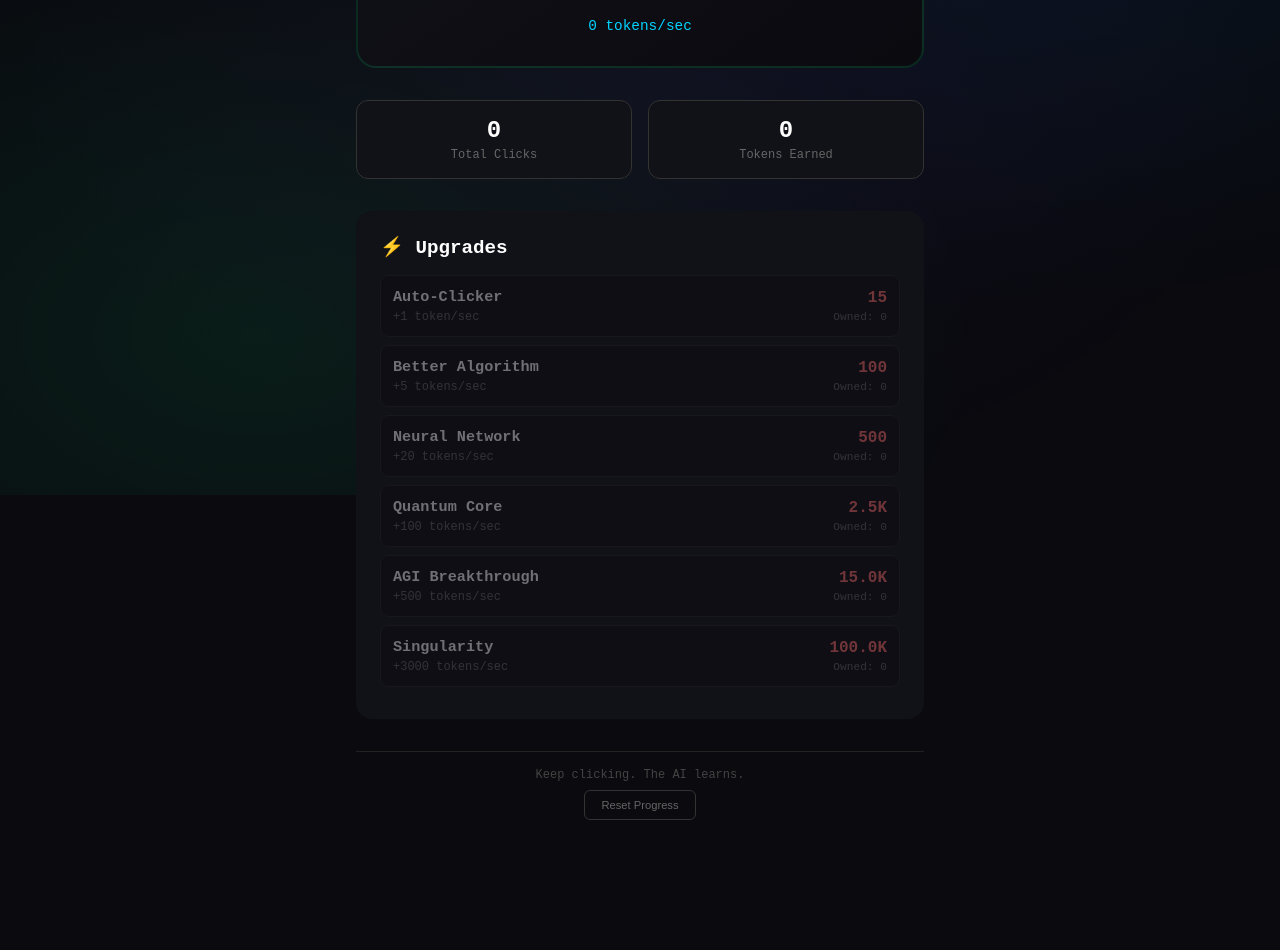
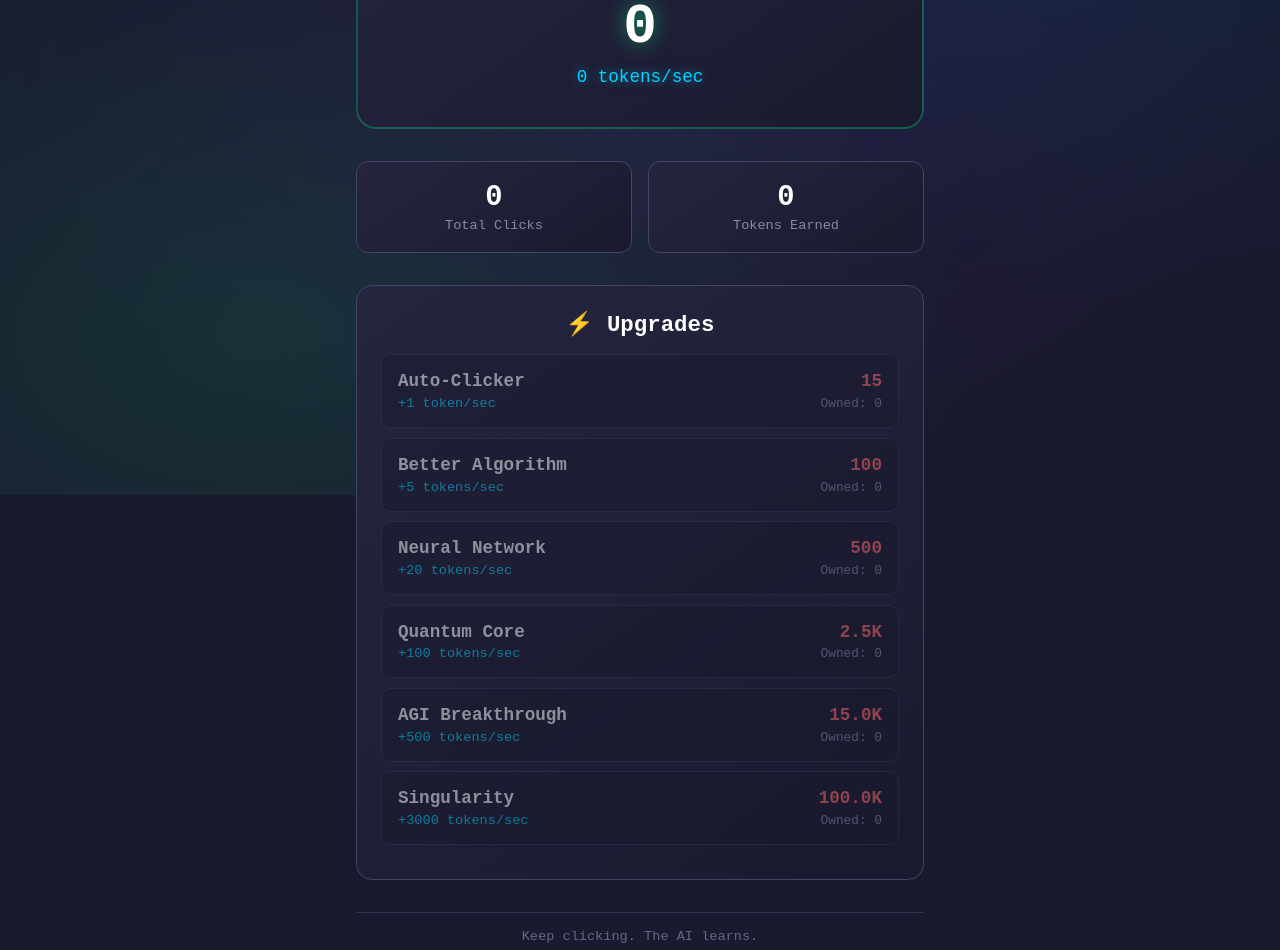
Before and after one commit to ZeroPointOneAI/clickflow-game, a plain HTML site: page index.html in a window 1280 px wide. Shown: the part 305-1255 px from the top of the page. Before the commit the page ends 1157 px from the top, so only its background shows below. Drawn offline with Linux system fonts and the light colour scheme.

Commit message:
Lighter, brighter design

```diff
--- a/index.html
+++ b/index.html
@@ -8,7 +8,7 @@
         * { margin: 0; padding: 0; box-sizing: border-box; }
         body {
             font-family: 'SF Mono', 'Fira Code', monospace;
-            background: #0a0a0f;
+            background: #1a1a2e;
             color: #00ff88;
             min-height: 100vh;
             overflow-x: hidden;
@@ -18,9 +18,9 @@
             position: fixed;
             top: 0; left: 0; right: 0; bottom: 0;
             background:
-                radial-gradient(ellipse at 20% 80%, rgba(0,255,136,0.08) 0%, transparent 50%),
-                radial-gradient(ellipse at 80% 20%, rgba(0,150,255,0.08) 0%, transparent 50%),
-                radial-gradient(ellipse at 50% 50%, rgba(138,43,226,0.05) 0%, transparent 70%);
+                radial-gradient(ellipse at 20% 80%, rgba(0,255,136,0.1) 0%, transparent 50%),
+                radial-gradient(ellipse at 80% 20%, rgba(0,150,255,0.1) 0%, transparent 50%),
+                radial-gradient(ellipse at 50% 50%, rgba(138,43,226,0.08) 0%, transparent 70%);
             pointer-events: none;
             z-index: 0;
         }
@@ -35,25 +35,26 @@
         }
 
         h1 {
-            font-size: 2.5rem;
+            font-size: 3rem;
             margin-bottom: 0.5rem;
             background: linear-gradient(135deg, #00ff88, #00d4ff);
             -webkit-background-clip: text;
             -webkit-text-fill-color: transparent;
             background-clip: text;
+            text-shadow: 0 0 30px rgba(0,255,136,0.3);
         }
 
         .tagline {
-            color: #666;
+            color: #8888aa;
             margin-bottom: 2rem;
-            font-size: 0.9rem;
+            font-size: 1rem;
         }
 
         .click-area {
-            background: linear-gradient(145deg, #111118, #0a0a0f);
-            border: 2px solid #00ff8822;
+            background: linear-gradient(145deg, #252540, #1a1a2e);
+            border: 2px solid #00ff8844;
             border-radius: 20px;
-            padding: 2rem;
+            padding: 2.5rem;
             margin-bottom: 2rem;
             cursor: pointer;
             transition: all 0.15s ease;
@@ -62,9 +63,9 @@
         }
 
         .click-area:hover {
-            border-color: #00ff8855;
+            border-color: #00ff88;
             transform: scale(1.02);
-            box-shadow: 0 0 40px rgba(0,255,136,0.15);
+            box-shadow: 0 0 50px rgba(0,255,136,0.25);
         }
 
         .click-area:active {
@@ -72,26 +73,28 @@
         }
 
         .brain-icon {
-            font-size: 4rem;
+            font-size: 5rem;
             margin-bottom: 1rem;
             animation: pulse 2s ease-in-out infinite;
         }
 
         @keyframes pulse {
             0%, 100% { transform: scale(1); opacity: 1; }
-            50% { transform: scale(1.05); opacity: 0.8; }
+            50% { transform: scale(1.1); opacity: 0.85; }
         }
 
         .tokens {
-            font-size: 3rem;
+            font-size: 3.5rem;
             font-weight: bold;
-            color: #fff;
+            color: #ffffff;
             margin-bottom: 0.5rem;
+            text-shadow: 0 0 20px rgba(0,255,136,0.5);
         }
 
         .per-second {
-            font-size: 0.9rem;
+            font-size: 1.1rem;
             color: #00d4ff;
+            text-shadow: 0 0 10px rgba(0,212,255,0.5);
         }
 
         .stats {
@@ -102,69 +105,72 @@
         }
 
         .stat-box {
-            background: #111118;
-            border: 1px solid #333;
+            background: linear-gradient(145deg, #252540, #1a1a2e);
+            border: 1px solid #444466;
             border-radius: 12px;
-            padding: 1rem;
+            padding: 1.2rem;
         }
 
         .stat-value {
-            font-size: 1.5rem;
+            font-size: 1.8rem;
             font-weight: bold;
-            color: #fff;
+            color: #ffffff;
         }
 
         .stat-label {
-            font-size: 0.75rem;
-            color: #666;
+            font-size: 0.85rem;
+            color: #8888aa;
             margin-top: 0.25rem;
         }
 
         .upgrades {
-            background: #111118;
+            background: linear-gradient(145deg, #252540, #1a1a2e);
             border-radius: 16px;
             padding: 1.5rem;
             text-align: left;
+            border: 1px solid #444466;
         }
 
         .upgrades h2 {
-            font-size: 1.2rem;
+            font-size: 1.4rem;
             margin-bottom: 1rem;
-            color: #fff;
+            color: #ffffff;
+            text-align: center;
         }
 
         .upgrade {
             display: flex;
             justify-content: space-between;
             align-items: center;
-            padding: 0.75rem;
-            background: #0a0a0f;
-            border: 1px solid #222;
-            border-radius: 8px;
-            margin-bottom: 0.5rem;
+            padding: 1rem;
+            background: #1a1a2e;
+            border: 1px solid #333355;
+            border-radius: 10px;
+            margin-bottom: 0.6rem;
             cursor: pointer;
             transition: all 0.2s;
         }
 
         .upgrade:hover:not(.disabled) {
             border-color: #00ff88;
-            background: #0a0f0a;
+            background: #1a2a1a;
+            transform: translateX(5px);
         }
 
         .upgrade.disabled {
-            opacity: 0.4;
+            opacity: 0.5;
             cursor: not-allowed;
         }
 
         .upgrade-info h3 {
-            font-size: 0.95rem;
-            color: #fff;
-            margin-bottom: 0.25rem;
+            font-size: 1.1rem;
+            color: #ffffff;
+            margin-bottom: 0.3rem;
         }
 
         .upgrade-info p {
-            font-size: 0.75rem;
-            color: #666;
+            font-size: 0.85rem;
+            color: #00d4ff;
         }
 
         .upgrade-cost {
@@ -174,17 +180,13 @@
         .upgrade-cost .price {
             color: #ff6b6b;
             font-weight: bold;
-        }
-
-        .upgrade-cost .bonus {
-            font-size: 0.7rem;
-            color: #00ff88;
+            font-size: 1.1rem;
         }
 
         .upgrade-owned {
-            font-size: 0.7rem;
-            color: #666;
-            margin-top: 0.25rem;
+            font-size: 0.8rem;
+            color: #8888aa;
+            margin-top: 0.3rem;
         }
 
         .float {
@@ -192,36 +194,39 @@
             pointer-events: none;
             animation: floatUp 1s ease-out forwards;
             font-weight: bold;
-            font-size: 1.2rem;
+            font-size: 1.5rem;
+            color: #00ff88;
+            text-shadow: 0 0 10px #00ff88;
         }
 
         @keyframes floatUp {
-            0% { opacity: 1; transform: translateY(0); }
-            100% { opacity: 0; transform: translateY(-50px); }
+            0% { opacity: 1; transform: translateY(0) scale(1); }
+            100% { opacity: 0; transform: translateY(-60px) scale(1.2); }
         }
 
         footer {
             margin-top: 2rem;
             padding-top: 1rem;
-            border-top: 1px solid #222;
-            color: #444;
-            font-size: 0.75rem;
+            border-top: 1px solid #333355;
+            color: #666688;
+            font-size: 0.85rem;
         }
 
         .reset-btn {
             background: transparent;
-            border: 1px solid #333;
-            color: #666;
-            padding: 0.5rem 1rem;
+            border: 1px solid #ff6b6b;
+            color: #ff6b6b;
+            padding: 0.6rem 1.2rem;
             border-radius: 6px;
             cursor: pointer;
-            font-size: 0.7rem;
+            font-size: 0.8rem;
             margin-top: 0.5rem;
+            transition: all 0.2s;
         }
 
         .reset-btn:hover {
-            border-color: #ff6b6b;
-            color: #ff6b6b;
+            background: #ff6b6b;
+            color: #1a1a2e;
         }
     </style>
 </head>
```
